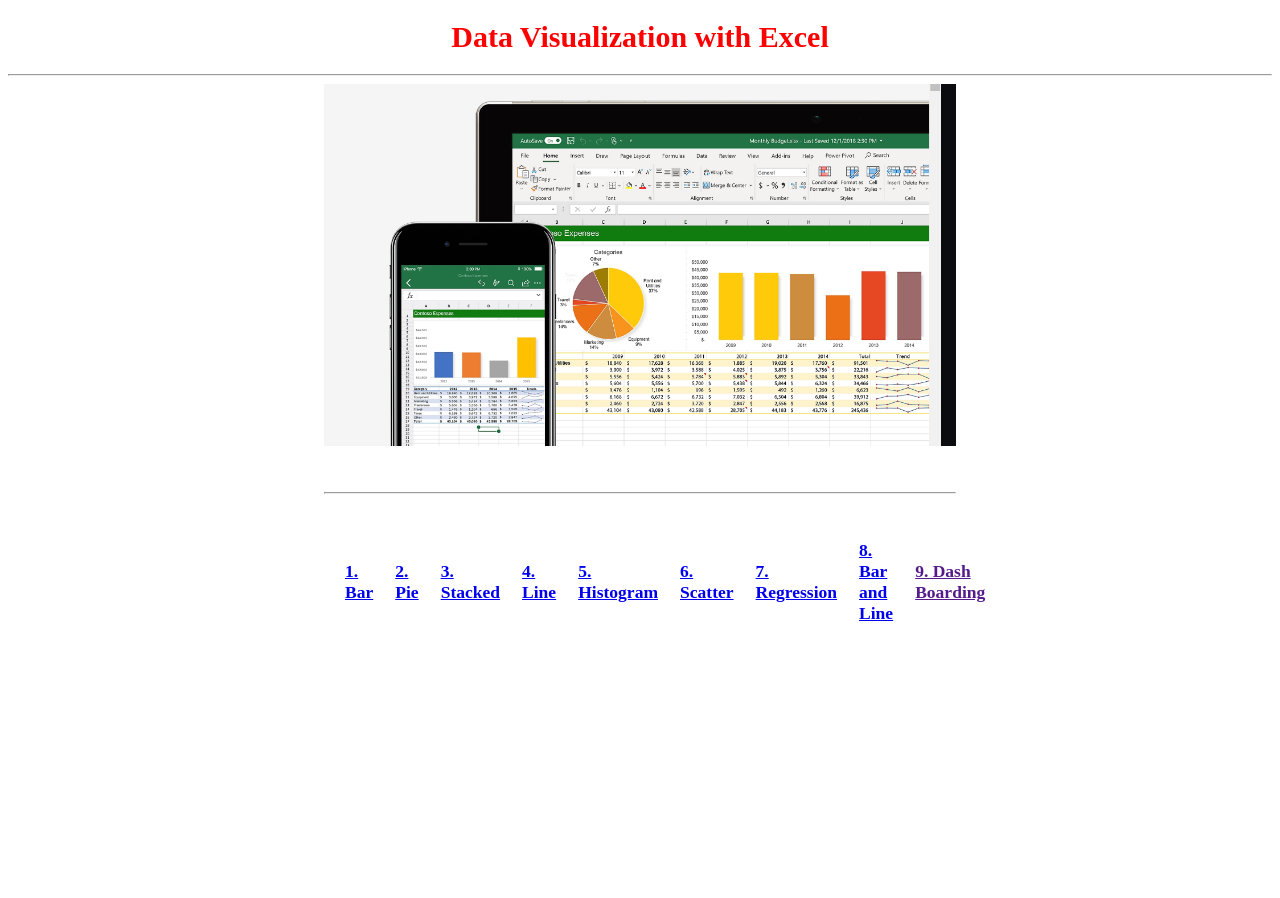
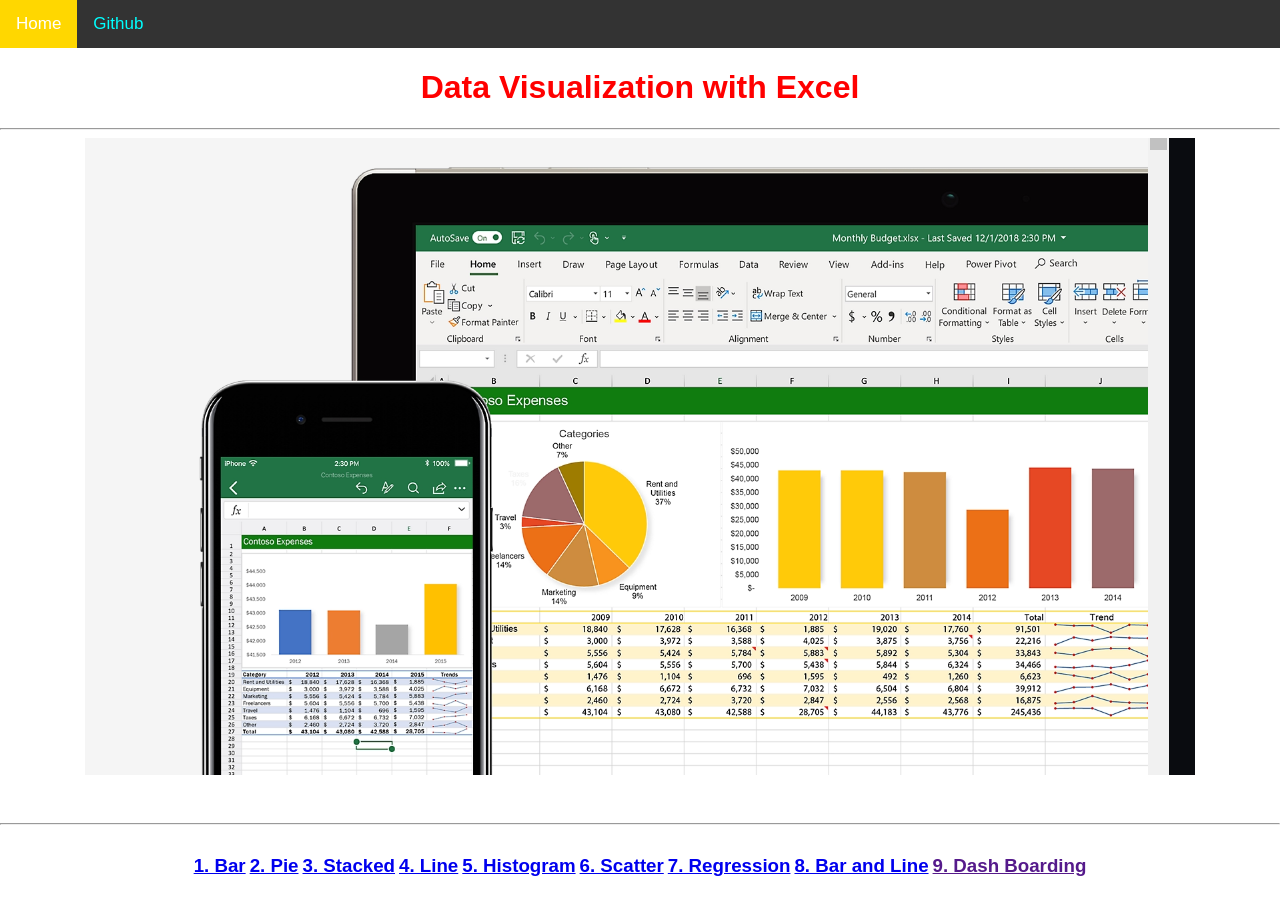
Before and after one commit to Kmohamedalie/Excel-Data-Visualization, a plain HTML site: page index.html in a window 1280 px wide. Before the commit the page ends 800 px from the top, so only its background shows below. Drawn offline with Linux system fonts and the light colour scheme.

Commit message:
Update index.html

```diff
--- a/index.html
+++ b/index.html
@@ -1,40 +1,45 @@
 <!DOCTYPE html>
-<!--[if lt IE 7]>      <html class="no-js lt-ie9 lt-ie8 lt-ie7"> <![endif]-->
-<!--[if IE 7]>         <html class="no-js lt-ie9 lt-ie8"> <![endif]-->
-<!--[if IE 8]>         <html class="no-js lt-ie9"> <![endif]-->
-<!--[if gt IE 8]>      <html class="no-js"> <!--<![endif]-->
 <html>
   <head>
-    <meta charset="utf-8" />
-    <meta http-equiv="X-UA-Compatible" content="IE=edge" />
-    <title>Drinko Report</title>
-    <meta name="description" content="" />
     <meta name="viewport" content="width=device-width, initial-scale=1" />
     <style>
-      .responsive {
-        width: 100%;
-        height: auto;
-        font-size: 15px;
+      body {
+        margin: 0;
+        font-family: Arial, Helvetica, sans-serif;
       }
 
-      div {
-        height: 200px;
-        width: 50%;
+      .topnav {
+        overflow: hidden;
+        background-color: #333;
       }
 
-      table {
-        border-spacing: 20px;
+      .topnav a {
+        float: left;
+        color: cyan;
+        text-align: center;
+        padding: 14px 16px;
+        text-decoration: none;
+        font-size: 17px;
+      }
+
+      .topnav a:hover {
+        background-color: #ddd;
+        color: black;
+      }
+
+      .topnav a.active {
+        background-color: gold;
+        color: white;
       }
     </style>
-    <link rel="stylesheet" href="" />
   </head>
   <body>
-    <!--[if lt IE 7]>
-      <p class="browsehappy">
-        You are using an <strong>outdated</strong> browser. Please
-        <a href="#">upgrade your browser</a> to improve your experience.
-      </p>
-    <![endif]-->
+    <div class="topnav">
+      <a class="active" href="index.html">Home</a>
+      <a href="https://github.com/Kmohamedalie">Github</a>
+
+    </div>
+
     <div align="center" class="responsive" width="1000" height="1000">
       <h1 align="center" style="color: red">
         <b>Data Visualization with Excel</b>
```
